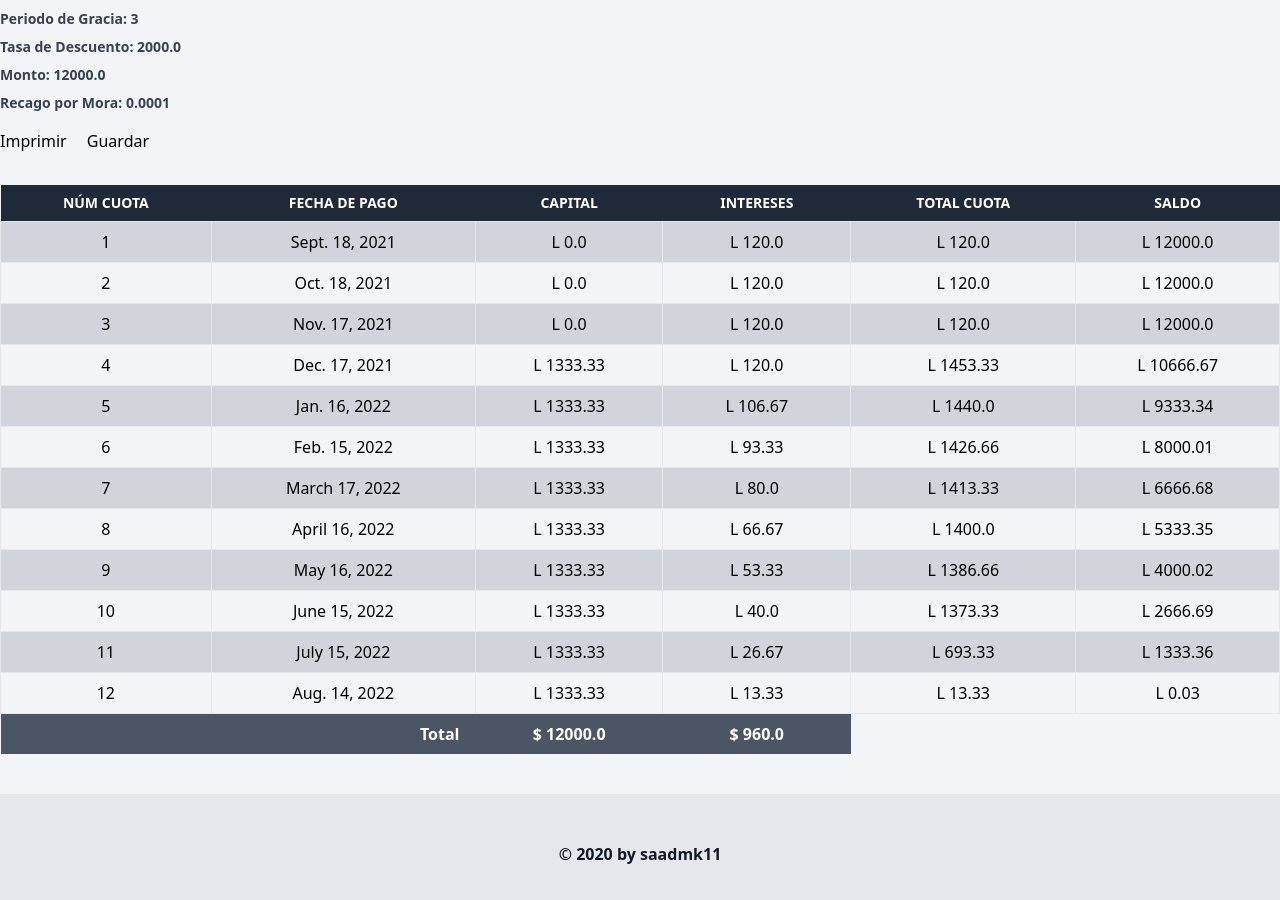
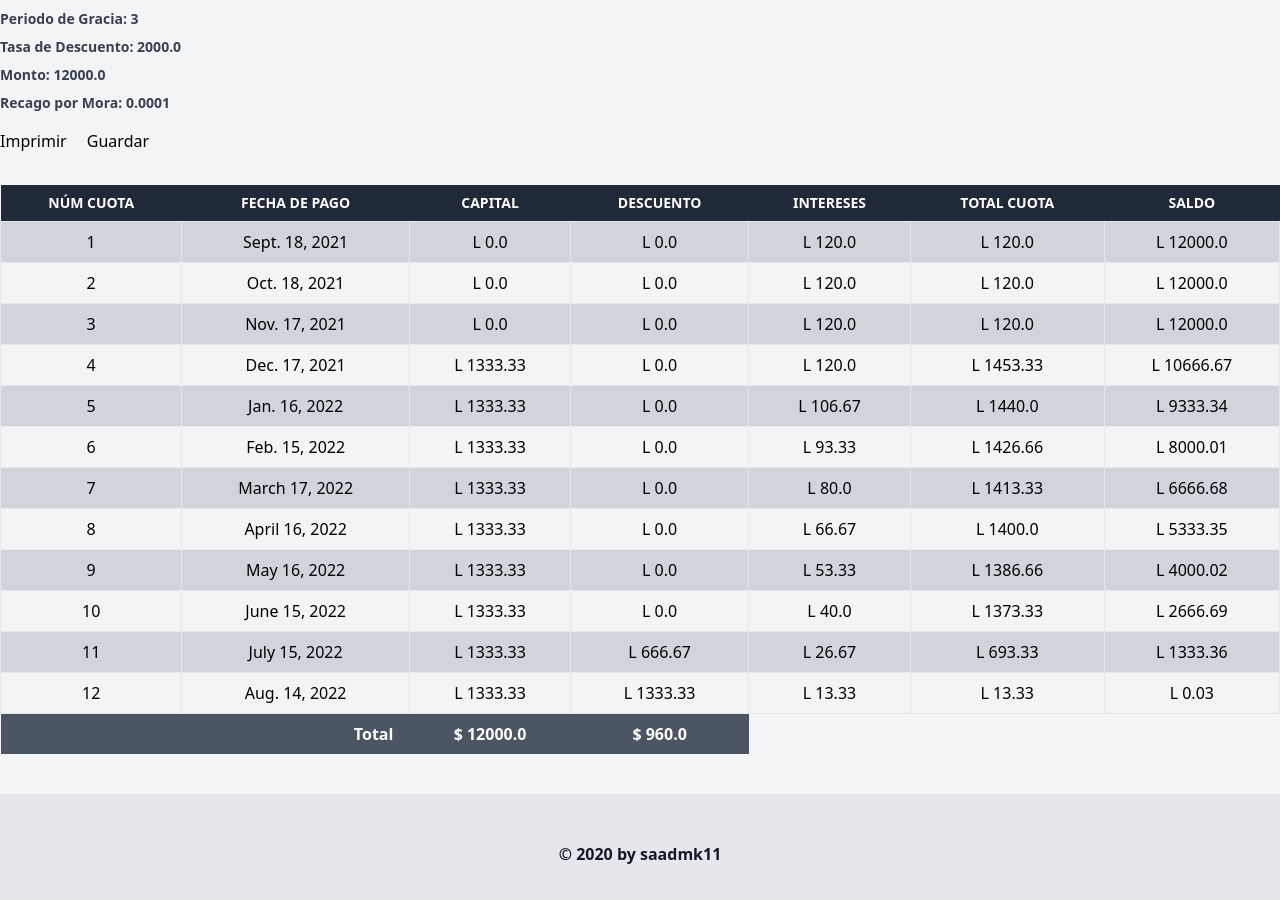
Before and after one commit to melvinportillo/Coop, a Django app: page /prestamos/prestamos/mostrar/ in a window 1280 px wide. Shown: the part 336-1236 px from the top of the page. Run offline with Django 3.2, Linux system fonts and the light colour scheme; data comes from the database, SQL or seed files in the repository; both versions use the stored data as it was after the commit.

Commit message:
descuento y periodo de gracias listo

```diff
--- a/prestamos/models.py
+++ b/prestamos/models.py
@@ -23,6 +23,7 @@ class Acciones_Prestamos(models.Model):
     Num_recibo= models.IntegerField()
     Monto= models.FloatField()
     Capital = models.FloatField()
+    Descuento = models.FloatField()
     Intereses = models.FloatField()
     Pago = models.FloatField()
     Saldo = models.FloatField(
@@ -44,6 +45,7 @@ class Temp_Acciones_Prestamos(models.Model):
     num_cuota = models.IntegerField()
     fecha_cuota = models.DateField()
     capital = models.FloatField()
+    Descuento = models.FloatField()
     Intereses = models.FloatField()
     total_cuota = models.FloatField()
     saldo = models.FloatField()
--- a/prestamos/views.py
+++ b/prestamos/views.py
@@ -37,7 +37,7 @@ def validacion_datos(request):
     FP = datetime.strptime(FP,"%Y-%m-%d").date()
     delta= FP-FO
     dias = int(delta.days)
-    if dias<=30:
+    if dias<30:
         messages.error(request, "Error Fecha de Pago de Primera Cuota ", "Debe medir 13")
         return False
     return  True
@@ -49,7 +49,7 @@ def generar_prestamo(request):
     Tmensual = float(Tanual)/12
     monto = float(request.POST['Monto'])
     num_cuotas = int(request.POST['Plazo'])
-    Interese = monto * (Tanual * num_cuotas / 12)
+    Interese = generar_cuotas(request)
 
     temp = Temp_Datos_prestamos(
         id_persona=request.POST['Identidad'],
@@ -65,7 +65,7 @@ def generar_prestamo(request):
 
     )
     temp.save()
-    generar_cuotas(request)
+
 
 
 def generar_cuotas(request):
@@ -74,26 +74,62 @@ def generar_cuotas(request):
     Taza_anual=Taza_anual/100
     Taza_mensual=(Taza_anual/12)
     num_cuotas = int(request.POST['Plazo'])
-    Interese = monto*(Taza_anual*num_cuotas/12)
-    capital_mensual= round(monto/num_cuotas,2)
-    interes_mensual= round(Interese/num_cuotas,2)
-    Total_prestamo= monto + Interese
+    pe_gracia = int(request.POST['Periodo de Gracia'])
+    cuotas_validas= num_cuotas-pe_gracia
+    capital_mensual= round(monto/cuotas_validas,2)
     fecha_1 = request.POST['Fecha Primera Cuota']
     fecha_1= datetime.strptime(fecha_1,"%Y-%m-%d").date()
+    saldo = monto
+    descuento = float(request.POST['Descuento'])
+    interes_total=0
+    for x in range(num_cuotas):
+        interes = round(saldo*Taza_mensual,2)
+        capital_cuota= capital_mensual
+        if x+1<= pe_gracia:
+            capital_cuota=0
+        fecha_cuota = fecha_1+ timedelta(days=30*x)
+        saldo = round(saldo - capital_cuota, 2)
+        cuota = Temp_Acciones_Prestamos(
+            num_cuota=x+1,
+            fecha_cuota=fecha_cuota,
+            Descuento=0,
+            capital= capital_cuota,
+            Intereses= interes,
+            total_cuota= round(capital_cuota+interes,2),
+            saldo=saldo
 
-    plan_pago=[]
-    pagado=0
-    for x in range(num_cuotas):
-        temp =Temp_Acciones_Prestamos(
-            num_cuota=x+1,
-            fecha_cuota=fecha_1 + timedelta(days=30*x),
-            capital= capital_mensual,
-            Intereses= interes_mensual,
-            total_cuota= capital_mensual+interes_mensual,
-            saldo= round(Total_prestamo-pagado,2),
         )
-        pagado = pagado+ capital_mensual+interes_mensual
-        temp.save()
+
+        interes_total=interes_total+interes
+        cuota.save()
+    num_c = num_cuotas
+    while descuento >0:
+        cuota = Temp_Acciones_Prestamos.objects.get(num_cuota=num_c)
+        capital_cuota= cuota.capital
+        interes = cuota.Intereses
+        saldo = cuota.saldo
+        total_cuota=0
+        delta = capital_cuota-descuento
+        new_capital=0
+        des_aplicado=0
+        if delta<0:
+            descuento=descuento-capital_cuota
+            des_aplicado=capital_cuota
+        else:
+            new_capital=delta
+            des_aplicado=capital_cuota-delta
+            new_saldo=saldo-delta
+            descuento=0
+
+        total_cuota = new_capital + interes
+        #cuota.capital=round(new_capital,2)
+        cuota.total_cuota=round(total_cuota,2)
+        cuota.Descuento=round(des_aplicado,2)
+        cuota.save()
+        num_c=num_c-1
+
+    return  interes_total
+
 
 
 class mostra_prestamp(ListView):
@@ -156,6 +192,7 @@ def Guardar(request):
     prest = info[0]
     coutas = Temp_Acciones_Prestamos.objects.all()
     num_cuota = int(prest.plazo_meses)
+    desc= Temp_Acciones_Prestamos.Descuento
     fecha_final = coutas[num_cuota-1].fecha_cuota
     P1 =Datos_prestamos(
         id_prestamo=id_presta,
@@ -180,6 +217,7 @@ def Guardar(request):
             Fecha_Pago= cuota.fecha_cuota,
             Monto= cuota.total_cuota,
             Capital= cuota.capital,
+            Descuento=cuota.Descuento,
             Intereses= cuota.Intereses,
             Pago= 0,
             Saldo= cuota.saldo
--- a/templates/transactions/Prestamos_mostrar.html
+++ b/templates/transactions/Prestamos_mostrar.html
@@ -65,6 +65,7 @@
             <th class="px-4 py-2">Núm Cuota</th>
             <th class="px-4 py-2">Fecha de Pago</th>
             <th class="px-4 py-2">Capital</th>
+            <th class="px-4 py-2">Descuento</th>
             <th class="px-4 py-2">Intereses</th>
             <th class="px-4 py-2">Total Cuota</th>
             <th class="px-4 py-2">Saldo</th>
@@ -76,6 +77,7 @@
             <td class="border px-4 py-2 text-center">{{ transaction.num_cuota }}</td>
             <td class="border px-4 py-2 text-center">{{ transaction.fecha_cuota }}</td>
             <td class="border px-4 py-2 text-center">L {{ transaction.capital }}</td>
+            <td class="border px-4 py-2 text-center">L {{ transaction.Descuento }}</td>
             <td class="border px-4 py-2 text-center">L {{ transaction.Intereses }}</td>
             <td class="border px-4 py-2 text-center">L {{ transaction.total_cuota }}</td>
             <td class="border px-4 py-2 text-center">L {{ transaction.saldo }}</td>
```
Also changed, not shown: db.sqlite3, prestamos/migrations/0011_auto_20210818_1746.py (added), 1 other file.
